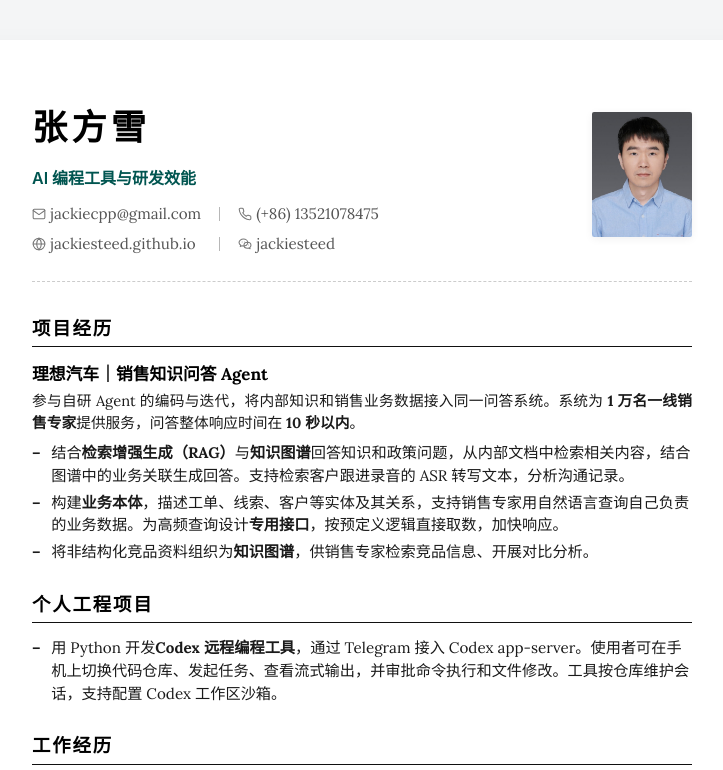
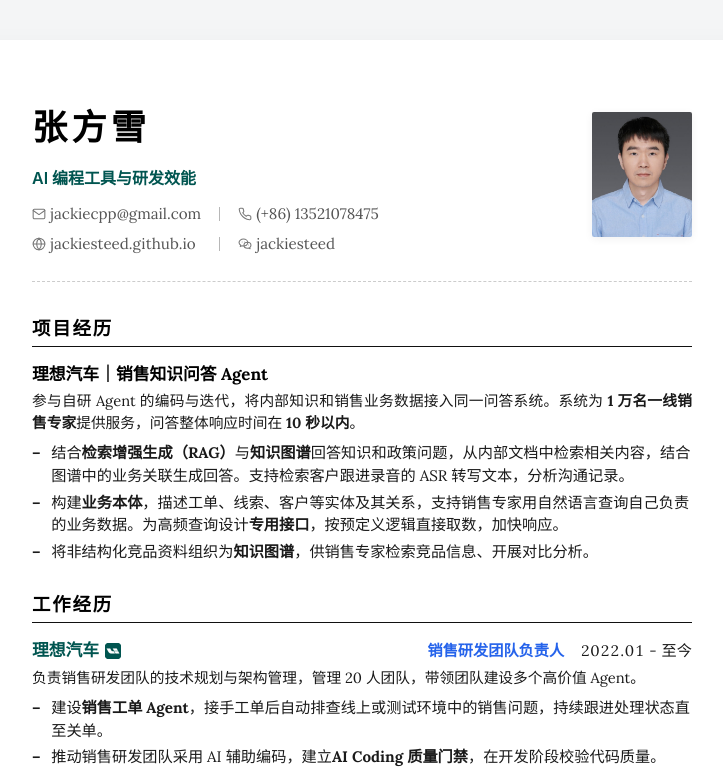
Before and after one commit to jackiesteed/jackiesteed.github.io, a plain HTML site: page index.html in a window 1280 px wide. Shown: the top 770 px of the page, without its empty margins (278-1001 px from the left). Drawn offline with Linux system fonts and the light colour scheme.

Commit message:
删除个人工程项目章节

```diff
--- a/index.html
+++ b/index.html
@@ -605,13 +605,6 @@
       </article>
     </section>
 
-    <section id="personal-projects">
-      <h2>个人工程项目</h2>
-      <ul class="entry-list">
-        <li>用 Python 开发<strong>Codex 远程编程工具</strong>，通过 Telegram 接入 Codex app-server。使用者可在手机上切换代码仓库、发起任务、查看流式输出，并审批命令执行和文件修改。工具按仓库维护会话，支持配置 Codex 工作区沙箱。</li>
-      </ul>
-    </section>
-
     <!-- Work Experience -->
     <section id="experience">
       <h2>工作经历</h2>
```
